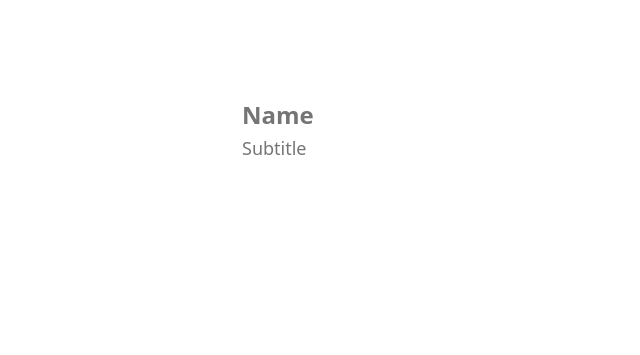
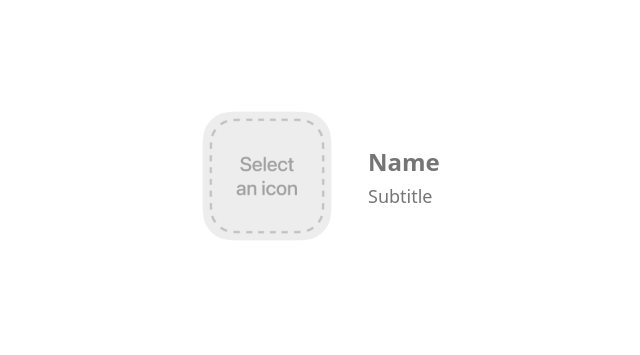
Before and after one commit to alexandersandberg/app-branding-planner, a plain HTML site: page index.html in a window 1280 px wide. Shown: the whole page, without its empty margins (117-757 px from the left). Drawn offline with Linux system fonts and the light colour scheme.

Commit message:
implement icon preview

```diff
--- a/index.html
+++ b/index.html
@@ -14,7 +14,18 @@
 		></script>
 	</head>
 	<body>
-		<div id="inputs">
+		<div id="preview">
+			<input
+				id="icon"
+				type="file"
+				name="icon"
+				accept="image/*"
+				class="hidden"
+			/>
+			<label for="icon" aria-label="Select an icon">
+				<img id="icon-preview" src="icon-preview.png" />
+			</label>
+			<div id="information">
 				<div>
 					<input
 						id="name"
@@ -46,9 +57,10 @@
 					<span id="subtitle-counter" class="input-counter">0</span>
 				</div>
 			</div>
+		</div>
 
 		<script>
-			const inputs = document.querySelectorAll("input")
+			const inputs = document.querySelectorAll("input[type=text]")
 			inputs.forEach((input) => {
 				const value = localStorage.getItem(`${input.id}`, input.value.length)
 				input.value = value
@@ -62,6 +74,16 @@
 
 				localStorage.setItem(`${input.id}`, input.value)
 			}
+
+			const icon = document.getElementById("icon")
+			const iconPreview = document.getElementById("icon-preview")
+
+			icon.onchange = (e) => {
+				const [file] = icon.files
+				if (file) {
+					iconPreview.src = URL.createObjectURL(file)
+				}
+			}
 		</script>
 	</body>
 </html>
--- a/main.css
+++ b/main.css
@@ -10,7 +10,7 @@
 	--background-secondary: #dddddd;
 	--background-tertiary: #757575;
 
-	--site-max-width: 700px;
+	--site-max-width: 800px;
 
 	--border-radius: 8px;
 
@@ -83,14 +83,20 @@ body {
 	-moz-osx-font-smoothing: grayscale;
 }
 
-#inputs {
+#preview {
+	display: flex;
+	align-items: center;
+}
+
+#information {
 	display: flex;
 	flex-direction: column;
 	align-items: stretch;
-	max-width: 100%;
+	width: 100%;
+	margin-left: 16px;
 }
 
-#inputs > div {
+#information > div {
 	display: flex;
 	align-items: center;
 }
@@ -98,9 +104,10 @@ body {
 input {
 	all: unset;
 	width: 100%;
-	padding: 0px 4px;
+	padding: 2px 4px;
 	border: 1px solid transparent;
 	border-radius: var(--border-radius);
+	line-height: 1;
 }
 
 input:focus {
@@ -132,3 +139,15 @@ input:focus {
 	font-size: 16px;
 	color: var(--foreground-tertiary);
 }
+
+#icon-preview {
+	display: block;
+	width: 160px;
+	height: 160px;
+	object-fit: cover;
+	cursor: pointer;
+}
+
+.hidden {
+	display: none;
+}
```
Also changed, not shown: icon-preview.png (added), tool-preview.png (added), 1 other file. Lines whose indentation alone changed are shown as unchanged.
